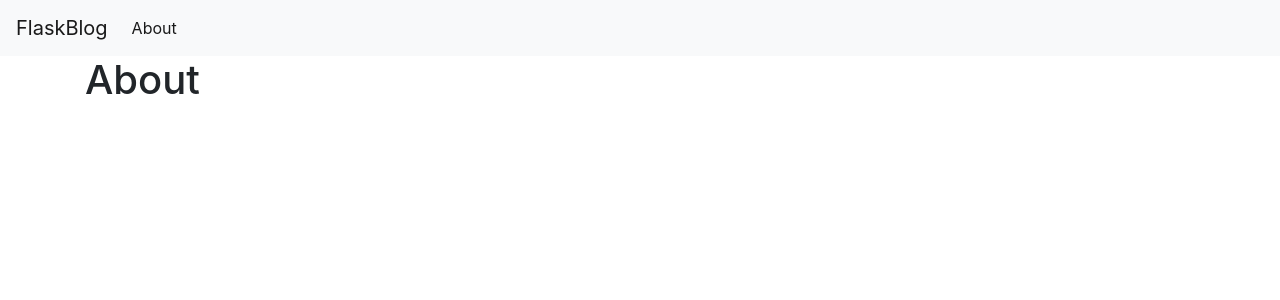
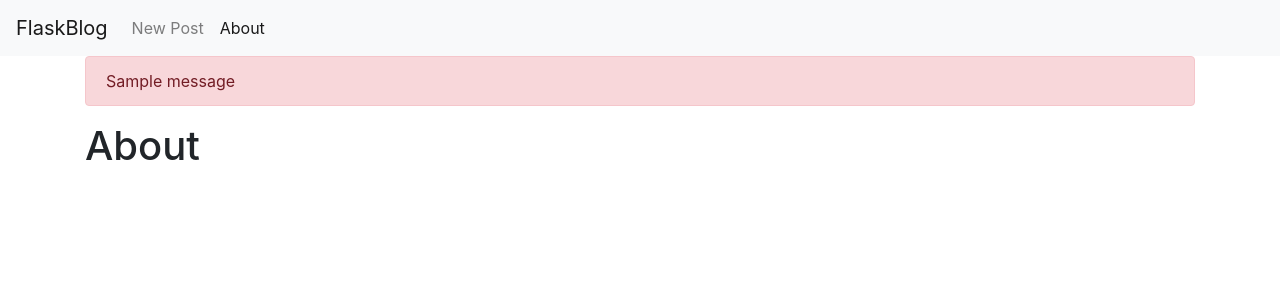
Before and after one commit to koolbuddhi/flask-blog-1, a Flask app: page /about in a window 1280 px wide. Shown: the top 300 px of the page. Run offline with Flask 2, Linux system fonts and the light colour scheme; one stand-in notice (Sample message) is shown; some libraries are stand-ins or nearby versions.

Commit message:
add with flash

```diff
--- a/app.py
+++ b/app.py
@@ -1,6 +1,6 @@
 import sqlite3
 from werkzeug.exceptions import abort
-from flask import Flask, render_template
+from flask import Flask, flash, redirect, render_template, request, url_for
 
 app = Flask(__name__)
 app.config['SECRET_KEY'] = 'blaGoneMadwith8456'
@@ -28,6 +28,19 @@ def post(post_id):
 
 @app.route('/create', methods=('GET', 'POST'))
 def create():
+    if request.method == 'POST':
+        title = request.form['title']
+        content = request.form['content']
+
+        if not title:
+            flash('Title is required!')
+        else:
+            conn = get_db_connection()
+            conn.execute('INSERT INTO posts (title, content) VALUES (?, ?)',
+                         (title, content))
+            conn.commit()
+            conn.close()
+            return redirect(url_for('index'))
     return render_template('create.html')
 
 
--- a/templates/base.html
+++ b/templates/base.html
@@ -22,6 +22,9 @@
         </button>
         <div class="collapse navbar-collapse" id="navbarNav">
             <ul class="navbar-nav">
+                <li class="nav-item">
+                    <a class="nav-link" href="{{url_for('create')}}">New Post</a>
+                </li>
                 <li class="nav-item active">
                     <a class="nav-link" href="about">About</a>
                 </li>
@@ -29,6 +32,10 @@
         </div>
     </nav>
     <div class="container">
+        {% for message in get_flashed_messages() %}
+        <div class="alert alert-danger">{{ message }}</div>
+        {% endfor %}
+
         {% block content %} {% endblock %}
     </div>
 
```
Also changed, not shown: database.sqlite.
